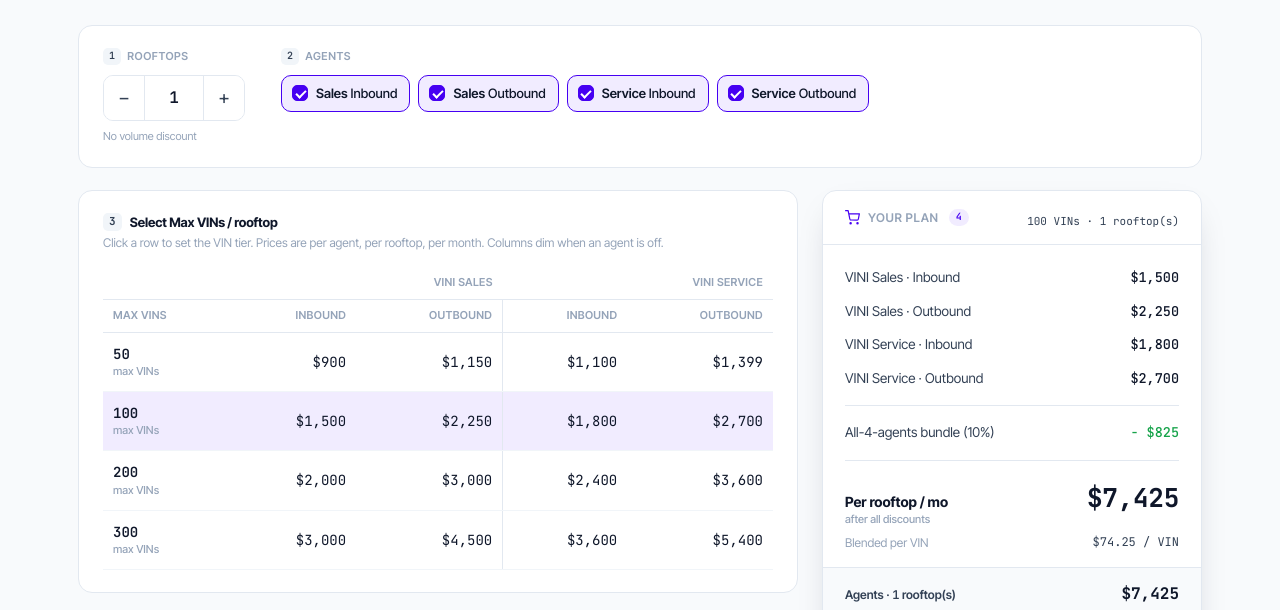
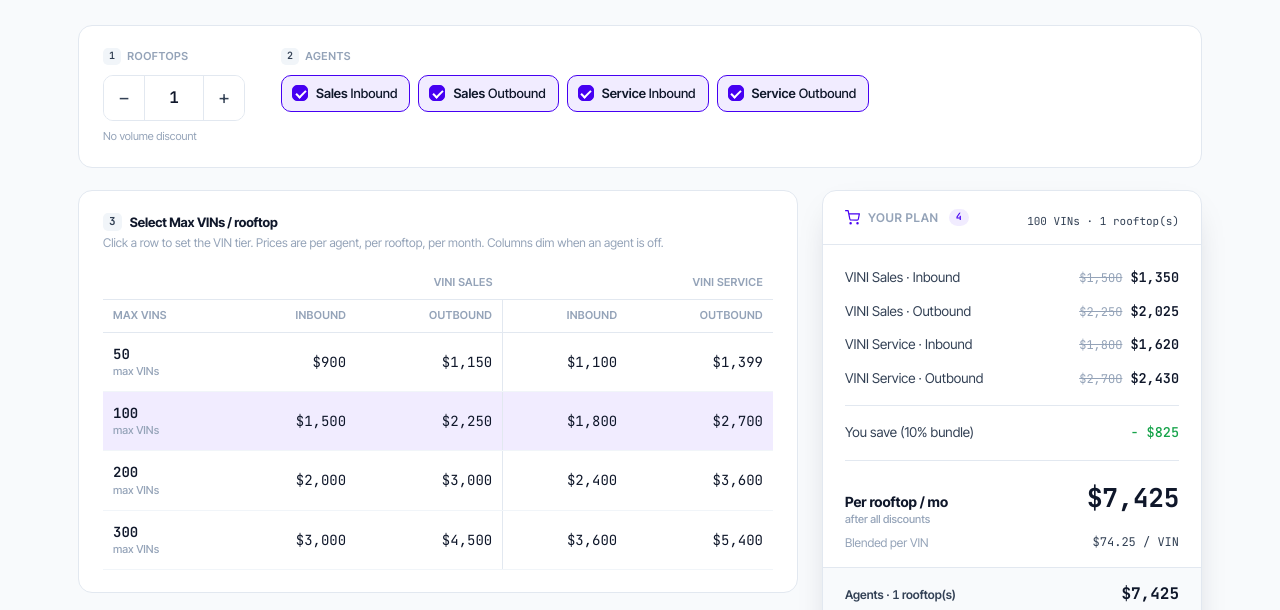
Before and after one commit to supriyajaiswal-strategist/Spyne-Pricing-Calculator, a plain HTML site: page index.html in a window 1280 px wide. Shown: the part 165-775 px from the top of the page. Drawn offline with Linux system fonts and the light colour scheme.

Commit message:
Show post-discount value per agent in the cart
Each agent line now shows its gross price struck through with the discounted value beside it. The two separate deduction lines collapse into a single You save summary so totals are not double-counted; net values sum to the per-rooftop total.

Co-Authored-By: Claude Opus 4.8 <noreply@anthropic.com>

```diff
--- a/index.html
+++ b/index.html
@@ -232,6 +232,8 @@
   .line .l { color: var(--ink-2); }
   .line .v { font-family: var(--font-mono); font-variant-numeric: tabular-nums; font-weight: 500; }
   .line.discount .v { color: var(--success); }
+  .line .v .gross { color: var(--muted); text-decoration: line-through; font-weight: 400; font-size: 12px; margin-right: 8px; }
+  .line .v .net { font-weight: 600; }
   .line.muted .l, .line.muted .v { color: var(--muted); }
   .divider { height: 1px; background: var(--line); margin: 10px 0; }
   .total-line { display: flex; justify-content: space-between; align-items: baseline; padding: 8px 0 0; }
@@ -381,13 +383,9 @@
         <div class="sum-body">
           <div id="lineItems"></div>
           <div class="divider"></div>
-          <div class="line discount" id="bundleLine" style="display:none">
-            <span class="l">All-4-agents bundle (10%)</span>
-            <span class="v" id="bundleVal"></span>
-          </div>
-          <div class="line discount" id="groupLine" style="display:none">
-            <span class="l" id="groupLbl">Group volume discount</span>
-            <span class="v" id="groupVal"></span>
+          <div class="line discount" id="savingsLine" style="display:none">
+            <span class="l" id="savingsLbl">You save</span>
+            <span class="v" id="savingsVal"></span>
           </div>
           <div class="divider"></div>
           <div class="total-line">
@@ -558,43 +556,46 @@
       th.classList.toggle("off", !state.agents[th.dataset.col]);
     });
 
-    // line items + subtotal
-    let subtotal = 0;
+    // discounts
+    const allFour = AGENTS.every(a => state.agents[a.key]);
+    const gDisc = groupDiscount(state.groups);
+    const discountFactor = (allFour ? (1 - BUNDLE_DISCOUNT) : 1) * (1 - gDisc);
+
+    // line items — show each agent's post-discount value
+    const activeAgents = AGENTS.filter(a => state.agents[a.key]);
+    const subtotal = activeAgents.reduce((s, a) => s + t[a.key], 0);
     const li = document.getElementById("lineItems");
     li.innerHTML = "";
-    AGENTS.forEach(a => {
-      if (state.agents[a.key]) {
-        subtotal += t[a.key];
-        const row = document.createElement("div");
-        row.className = "line";
-        row.innerHTML = `<span class="l">${a.full}</span><span class="v num">${fmt(t[a.key])}</span>`;
-        li.appendChild(row);
-      }
+    activeAgents.forEach(a => {
+      const gross = t[a.key];
+      const net = gross * discountFactor;
+      const row = document.createElement("div");
+      row.className = "line";
+      row.innerHTML = discountFactor < 1
+        ? `<span class="l">${a.full}</span><span class="v"><span class="gross num">${fmt(gross)}</span><span class="net num">${fmt(net)}</span></span>`
+        : `<span class="l">${a.full}</span><span class="v net num">${fmt(gross)}</span>`;
+      li.appendChild(row);
     });
     if (subtotal === 0) {
       li.innerHTML = `<div class="line muted"><span class="l">No agents selected</span><span class="v num">$0</span></div>`;
     }
 
-    // discounts
-    const allFour = AGENTS.every(a => state.agents[a.key]);
     const bundleAmt = allFour ? subtotal * BUNDLE_DISCOUNT : 0;
     const afterBundle = subtotal - bundleAmt;
-    const gDisc = groupDiscount(state.groups);
     const groupAmt = afterBundle * gDisc;
     const perRooftop = afterBundle - groupAmt;
+    const totalSaved = subtotal - perRooftop;
 
-    const bl = document.getElementById("bundleLine");
-    if (allFour && subtotal > 0) {
-      bl.style.display = "flex";
-      document.getElementById("bundleVal").textContent = "− " + fmt(bundleAmt);
-    } else { bl.style.display = "none"; }
-
-    const gl = document.getElementById("groupLine");
-    if (gDisc > 0 && subtotal > 0) {
-      gl.style.display = "flex";
-      document.getElementById("groupLbl").textContent = `Group volume discount (${Math.round(gDisc*100)}%)`;
-      document.getElementById("groupVal").textContent = "− " + fmt(groupAmt);
-    } else { gl.style.display = "none"; }
+    // savings summary (post-discount values are already shown per agent)
+    const sv = document.getElementById("savingsLine");
+    if (totalSaved > 0.5 && subtotal > 0) {
+      sv.style.display = "flex";
+      const parts = [];
+      if (allFour) parts.push("10% bundle");
+      if (gDisc > 0) parts.push(`${Math.round(gDisc*100)}% volume`);
+      document.getElementById("savingsLbl").textContent = `You save (${parts.join(" + ")})`;
+      document.getElementById("savingsVal").textContent = "− " + fmt(totalSaved);
+    } else { sv.style.display = "none"; }
 
     // totals
     document.getElementById("perRooftop").textContent = fmt(perRooftop);
```
